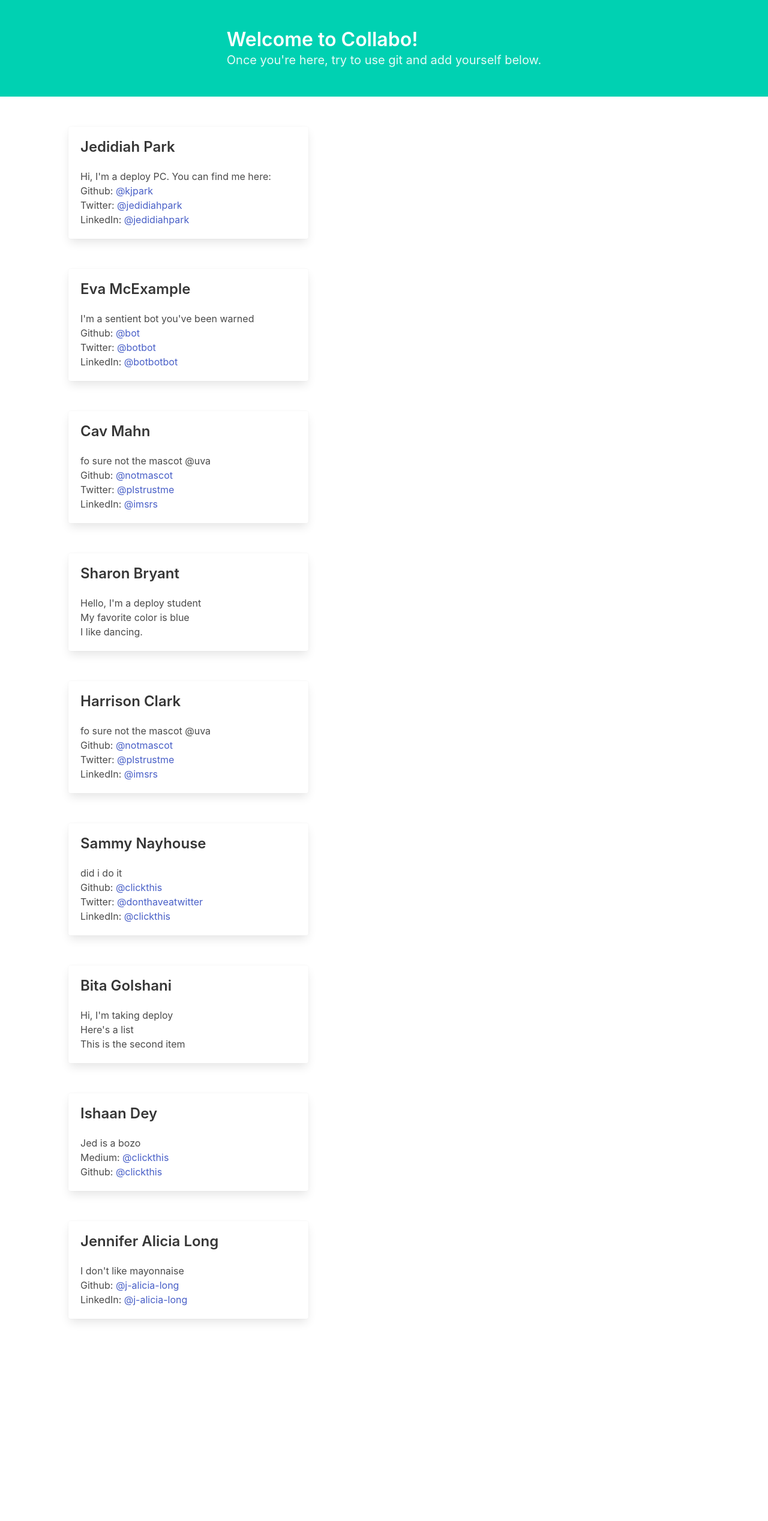
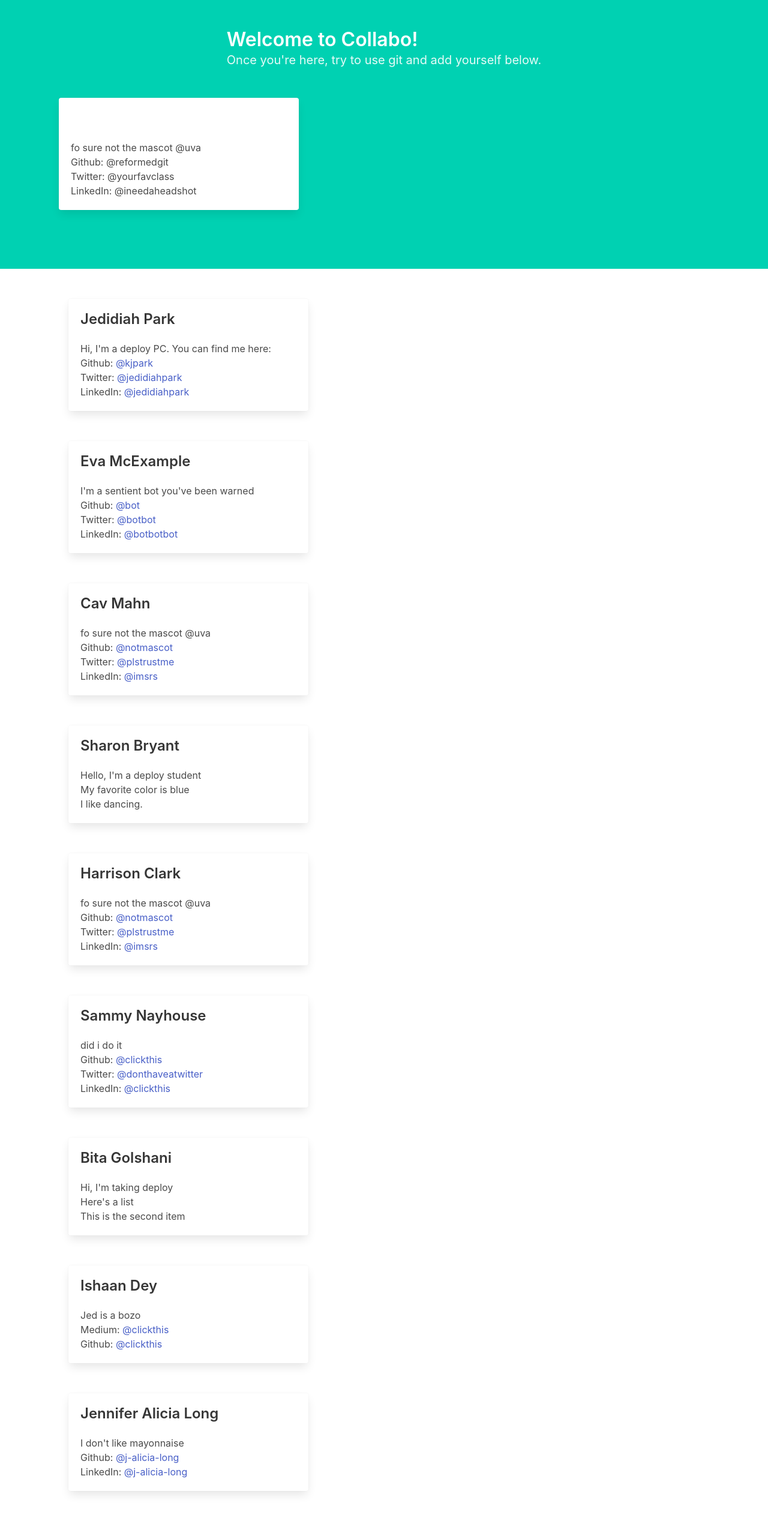
Before and after one commit to kjpark/collabo, a Flask app: page / in a window 1280 px wide. Shown: the whole page at 60% size. Before the commit the page ends 2204 px from the top, so only its background shows below. Run offline with Flask 2, Linux system fonts and the light colour scheme; some libraries are stand-ins or nearby versions.

Commit message:
Update index.html

```diff
--- a/templates/index.html
+++ b/templates/index.html
@@ -23,6 +23,15 @@
       <p class="subtitle">
         Once you're here, try to use git and add yourself below.
       </p>
+    </div>
+  <div class="container card profile">
+      <h1 class="title is-4">Cav Mahn</h1>
+      <p>fo sure not the mascot @uva</p>
+      <ul>
+        <li>Github: <a href="https://github.com/CamilleDigamo">@reformedgit</a></li>
+        <li>Twitter: <a href="https://twitter.com/uvacs2150">@yourfavclass</a></li>
+        <li>LinkedIn: <a href="https://www.linkedin.com/in/camille-digamo-888937163/">@ineedaheadshot</a></li>
+      </ul>
     </div>
   </section>
   <section class="container">
```
